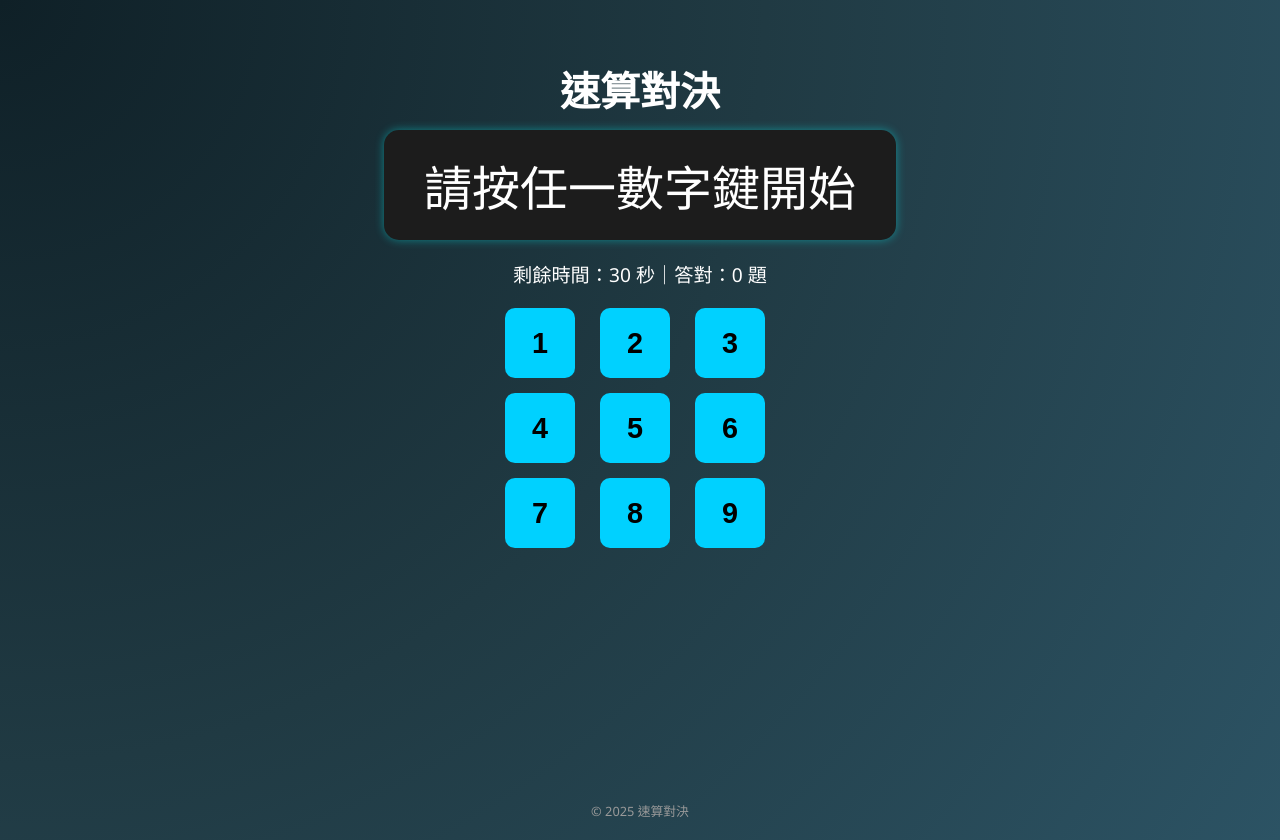
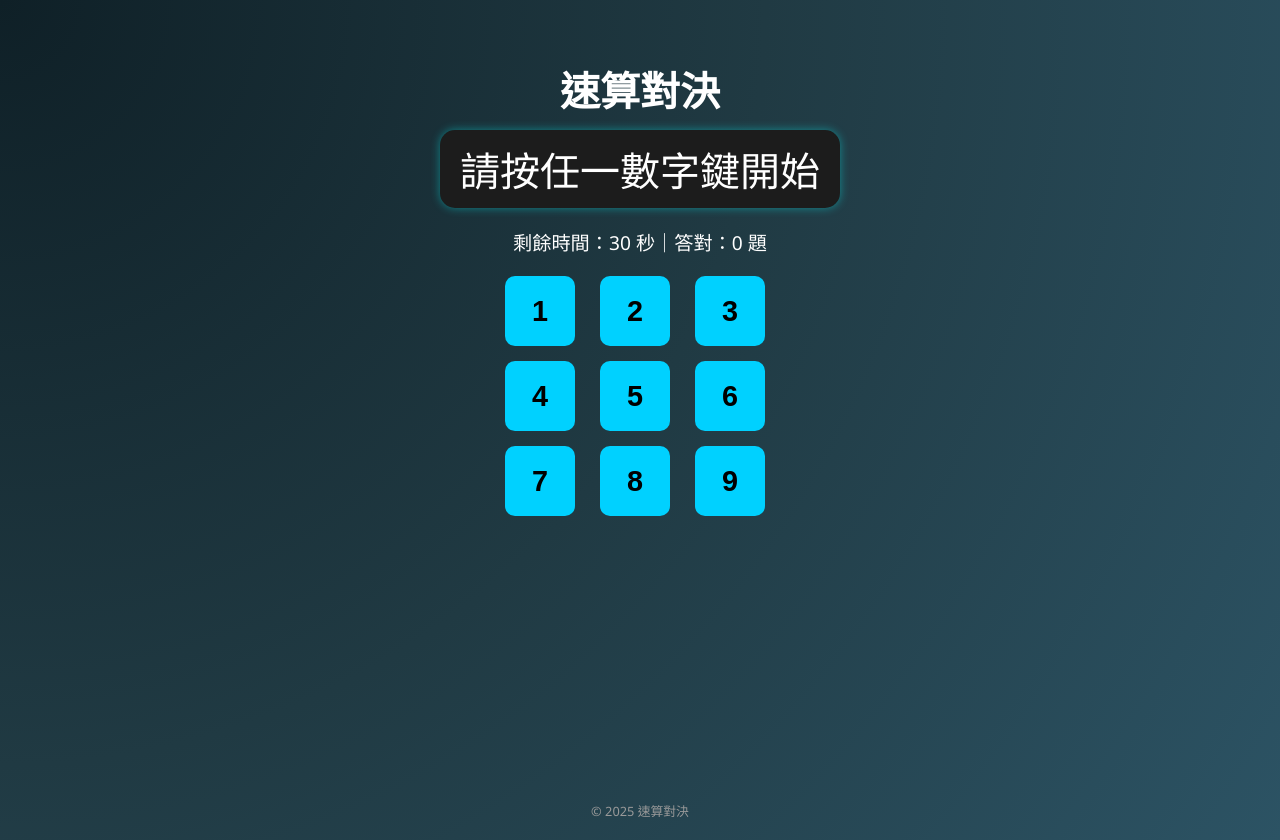
Before and after one commit to mattsue1003/mathgametest, a plain HTML site: page index.html in a window 1280 px wide. Both pictures are taken after a click on the button "開始遊戲". Drawn offline with Linux system fonts and the light colour scheme.

Commit message:
index.html

```diff
--- a/index.html
+++ b/index.html
@@ -35,14 +35,18 @@
       font-size: 1em;
       margin: 1em 0;
       color: #ccc;
+      text-align: center;
     }
     #question {
-      font-size: 3em;
+      font-size: 2.5em;
       background: #1c1c1c;
       border-radius: 15px;
-      padding: 20px 40px;
+      padding: 10px 20px;
       margin-bottom: 20px;
       box-shadow: 0 0 10px rgba(0, 255, 255, 0.4);
+      word-break: keep-all;
+      text-align: center;
+      max-width: 90vw;
     }
     #info {
       font-size: 1.2em;
@@ -50,7 +54,7 @@
     }
     .num-buttons {
       display: grid;
-      grid-template-columns: repeat(3, 80px);
+      grid-template-columns: repeat(3, minmax(60px, 80px));
       gap: 15px;
       justify-content: center;
       margin-bottom: 30px;
```
